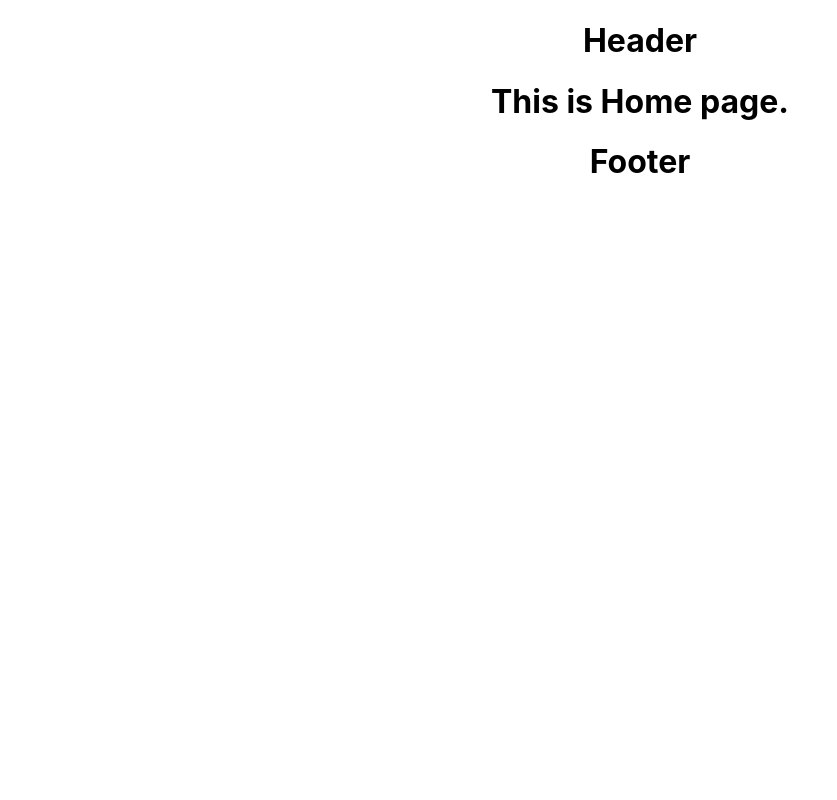
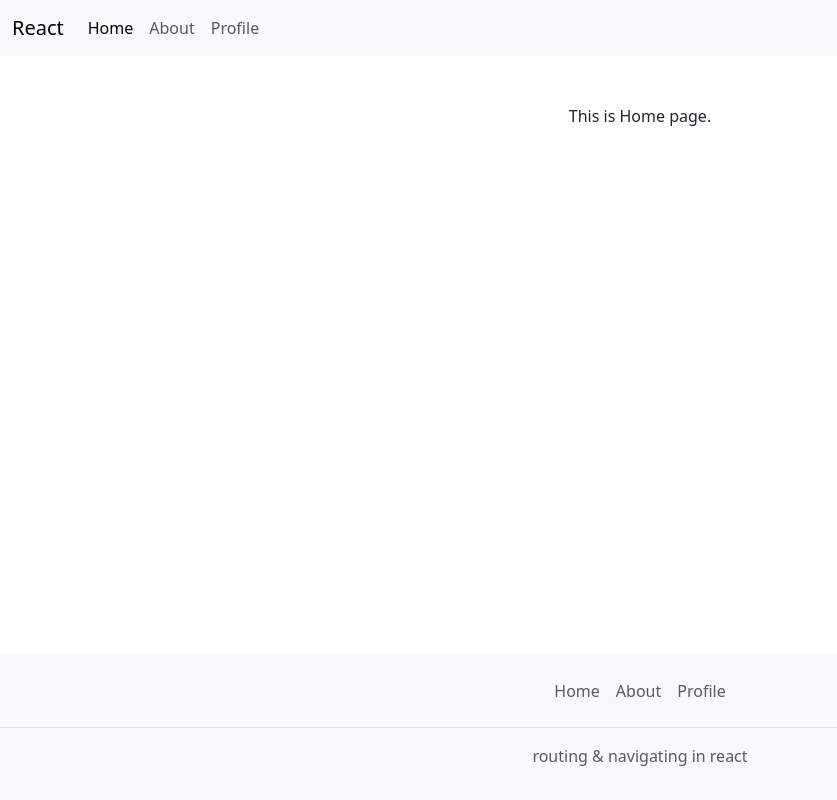
Before and after one commit to ZahraaaRezaeiii/route-navigate-react, a React (Create React App) app: page / in a window 1280 px wide. Shown: the whole page, without its empty margins (0-837 px from the left). Built offline with nearby package versions, Linux system fonts and the light colour scheme.

Commit message:
add style and use query params and navigation #5

```diff
--- a/package.json
+++ b/package.json
@@ -6,6 +6,7 @@
     "@testing-library/jest-dom": "^5.17.0",
     "@testing-library/react": "^13.4.0",
     "@testing-library/user-event": "^13.5.0",
+    "bootstrap": "^5.3.3",
     "react": "^18.3.1",
     "react-dom": "^18.3.1",
     "react-router-dom": "^6.26.0",
--- a/src/App.js
+++ b/src/App.js
@@ -5,20 +5,24 @@ import { Profile } from './pages/Profile';
 import { Header } from './components/Header';
 import { Footer } from './components/Footer';
 import { Error } from './pages/Error';
+import 'bootstrap/dist/css/bootstrap.min.css';
+import 'bootstrap/dist/js/bootstrap.bundle.min';
 import './App.css';
 
 
 function App() {
   return (
-    <div className="App">
+    <div className="App d-flex flex-column min-vh-100">
       <BrowserRouter>
-        <Header />
-        <Routes>
-          <Route path="/" element={<Home />} />
-          <Route path="/about" element={<About/>} />
-          <Route path="/profile" element={<Profile/>} />
-          <Route path='*' element={<Error />} />
-        </Routes>
+        <Header/>
+        <div className="container mt-5">
+          <Routes>
+            <Route path="/" element={<Home />} />
+            <Route path="/about" element={<About/>} />
+            <Route path="/profile/:name?" element={<Profile/>} />
+            <Route path='*' element={<Error />} />
+          </Routes>
+        </div>
         <Footer />
       </BrowserRouter>
     </div>
--- a/src/components/Footer.js
+++ b/src/components/Footer.js
@@ -1,5 +1,16 @@
+import { Link } from 'react-router-dom'
+
 export const Footer = () => {
     return (
-        <h1>Footer</h1>
+        <div class="footer mt-auto bg-light">
+            <footer class="py-3">
+                <ul class="nav justify-content-center border-bottom pb-3 mb-3">
+                    <li class="nav-item"><Link to="/" class="nav-link px-2 text-muted">Home</Link></li>
+                    <li class="nav-item"><Link to="/about" class="nav-link px-2 text-muted">About</Link></li>
+                    <li class="nav-item"><Link to="/profile" class="nav-link px-2 text-muted">Profile</Link></li>
+                </ul>
+                <p class="text-center text-muted">routing & navigating in react</p>
+            </footer>
+        </div>
     )
 }
--- a/src/components/Header.js
+++ b/src/components/Header.js
@@ -1,5 +1,27 @@
+import { Link } from 'react-router-dom'
+
 export const Header = () => {
     return (
-        <h1>Header</h1>
+    <nav className="navbar navbar-expand-lg navbar-light bg-light">
+        <div class="container-fluid">
+            <a class="navbar-brand" href="#">React</a>
+            <button class="navbar-toggler" type="button" data-bs-toggle="collapse" data-bs-target="#navbarNav" aria-controls="navbarNav" aria-expanded="false" aria-label="Toggle navigation">
+            <span class="navbar-toggler-icon"></span>
+            </button>
+            <div class="collapse navbar-collapse" id="navbarNav">
+            <ul class="navbar-nav">
+                <li class="nav-item">
+                <Link class="nav-link active" aria-current="page" to="/">Home</Link>
+                </li>
+                <li class="nav-item">
+                <Link class="nav-link" aria-current="page" to="/about">About</Link>
+                </li>
+                <li class="nav-item">
+                <Link class="nav-link" aria-current="page" to="/profile">Profile</Link>
+                </li>
+            </ul>
+            </div>
+        </div>
+    </nav>
     )
 }
--- a/src/pages/About.js
+++ b/src/pages/About.js
@@ -1,6 +1,6 @@
 export const About = () => {
     return(
-        <h1>This is About page.</h1>
+        <p>This is About page.</p>
     )
 
 }
--- a/src/pages/Error.js
+++ b/src/pages/Error.js
@@ -1,5 +1,11 @@
+import { useNavigate } from "react-router-dom"
+
 export const Error = () => {
+    let navigate = useNavigate()
     return (
-        <h1>Not Found Page</h1>
+    <div className="d-flex align-items-center justify-content-center">
+        <p className="mb-0 me-3">Not Found Page</p>
+        <button onClick={() => {navigate("/");}} type="button" className="btn btn-secondary">Go to home</button>
+    </div>
     )
 }
--- a/src/pages/Home.js
+++ b/src/pages/Home.js
@@ -1,5 +1,5 @@
 export const Home = () => {
     return (
-        <h1>This is Home page.</h1>
+        <p>This is Home page.</p>
     )
 }
--- a/src/pages/Profile.js
+++ b/src/pages/Profile.js
@@ -1,5 +1,8 @@
+import { useParams } from "react-router-dom"
+
 export const Profile = () => {
+    const {name} = useParams()
     return (
-        <h1>This is Profile page.</h1>
+        <p>This is Profile page of {name}</p>
     )
 }
```
Also changed, not shown: 1 other file (tests, documents, lock files or other folders).
